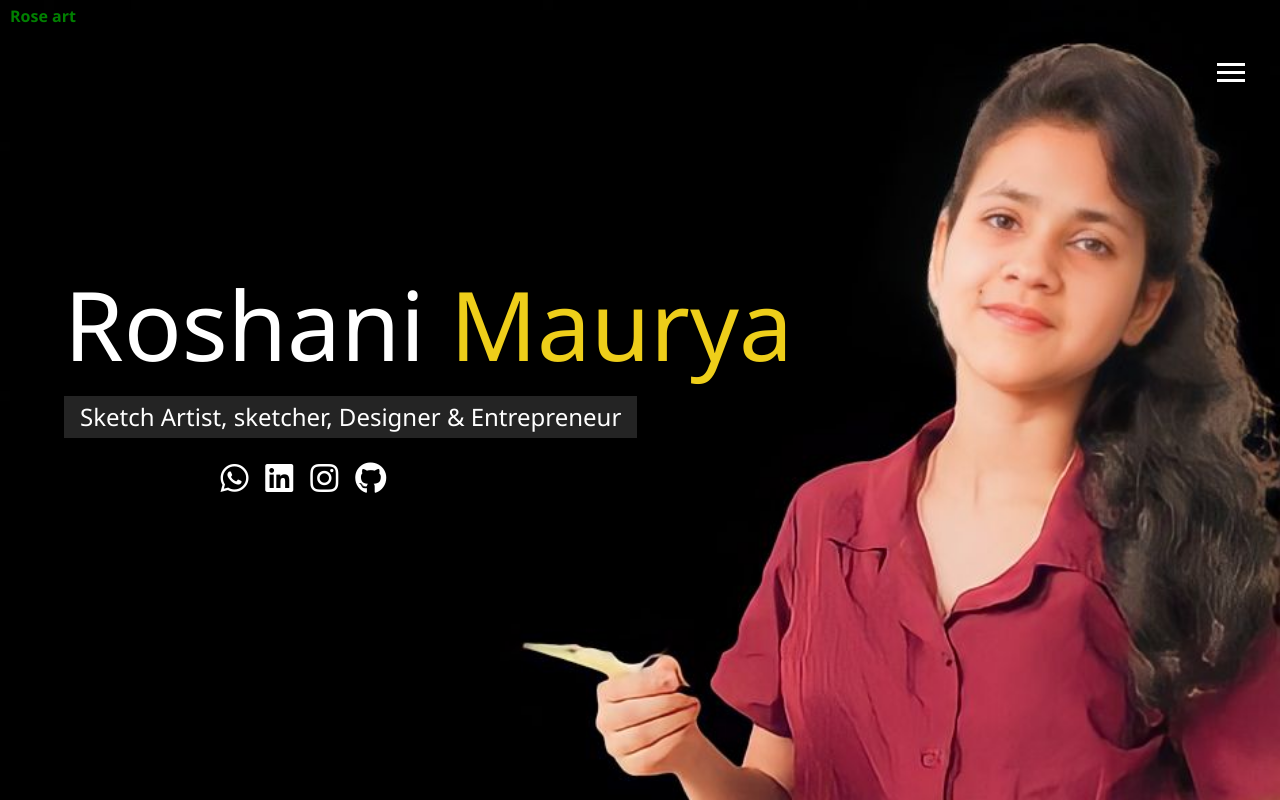
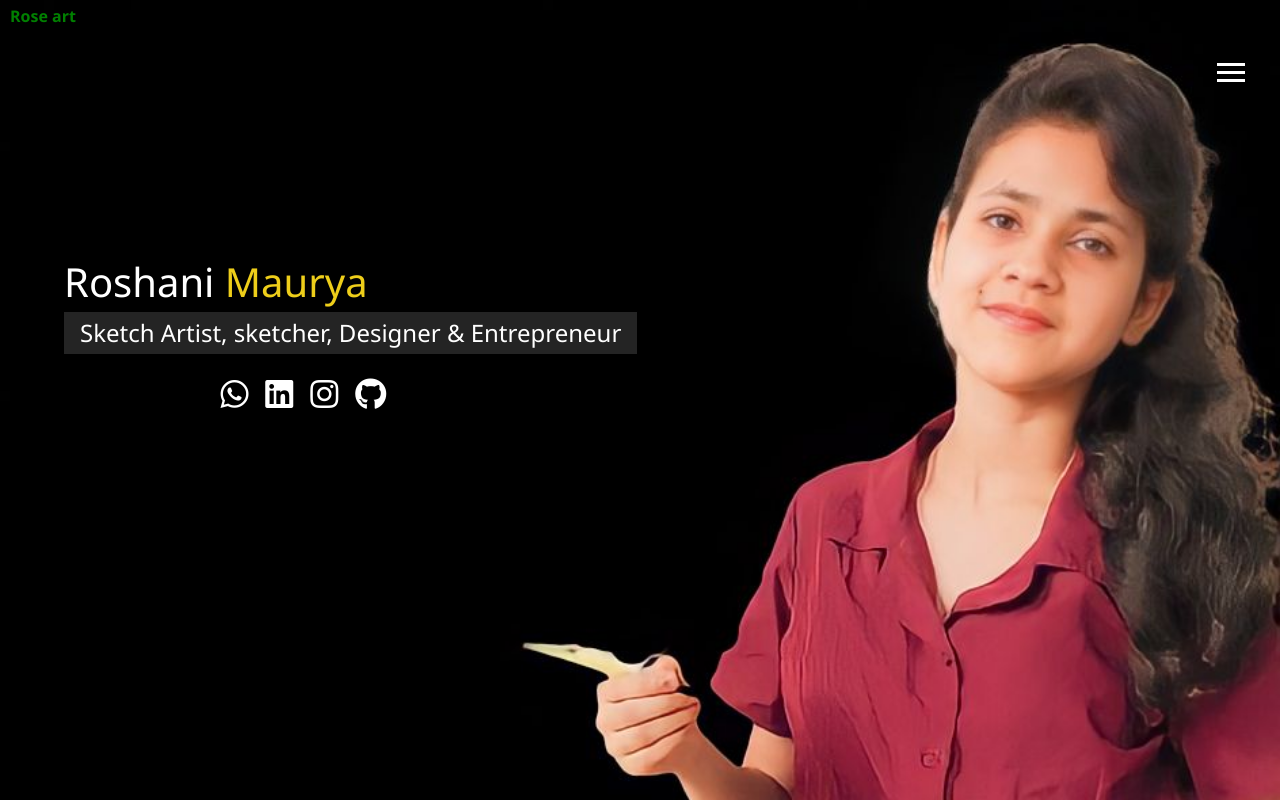
Before and after one commit to Priyanshumishra2601/firstpublishedwebsite, a plain HTML site: page index.html in a window 1280 px wide. Drawn offline with Linux system fonts and the light colour scheme.

Commit message:
Update main.css

```diff
--- a/main.css
+++ b/main.css
@@ -119,7 +119,7 @@
     h1.lg-heading,
     h2.lg-heading,
     h3.lg-heading {
-      font-size: 6rem; }
+      font-size: 2.5rem; }
 
       h2.sm-heading1{
         position: fixed;
```
